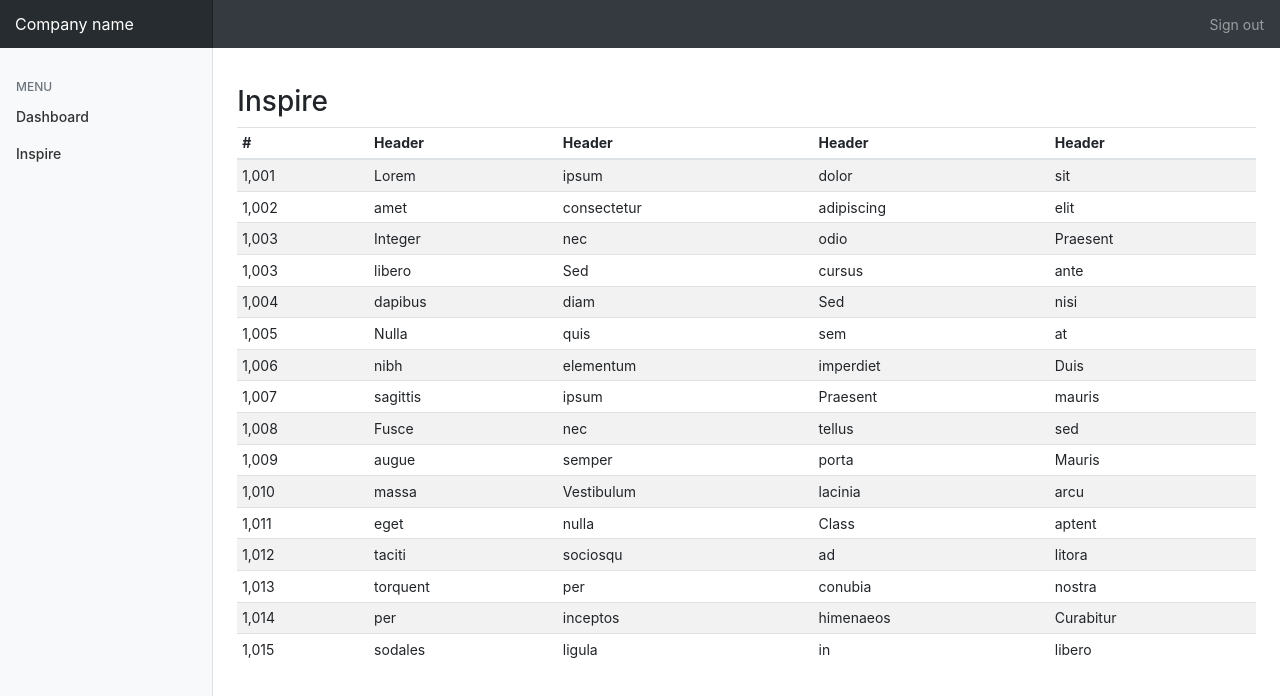
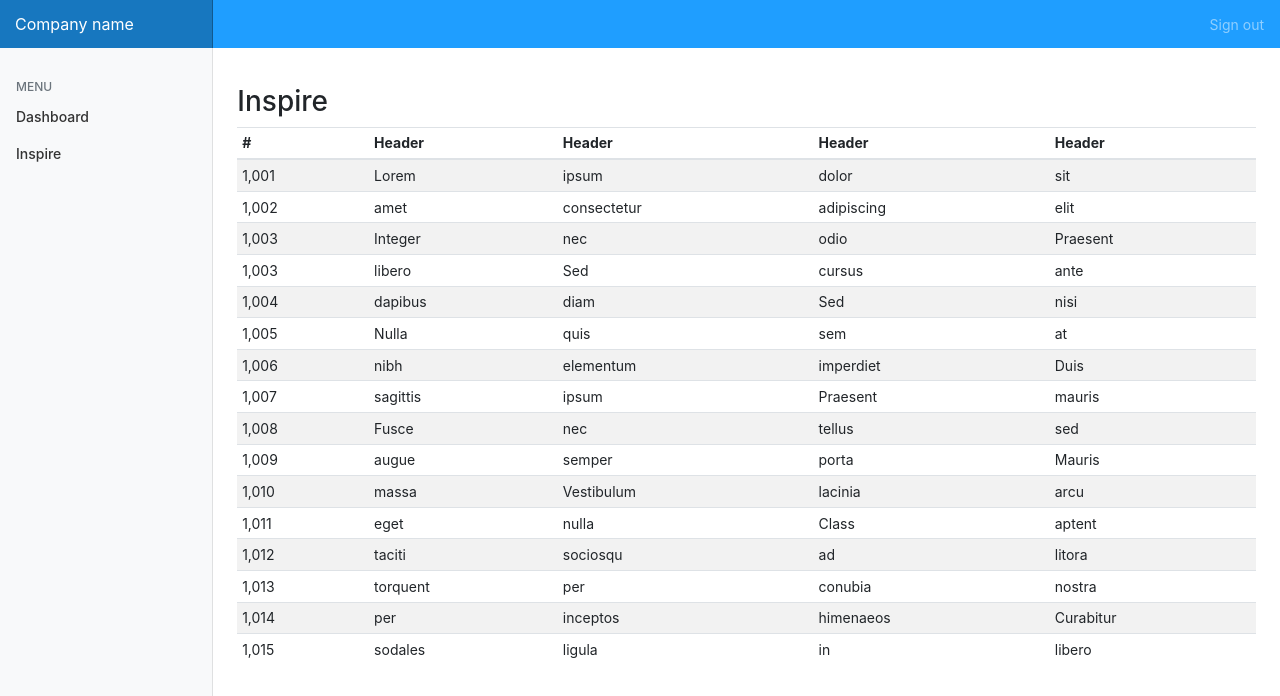
Before and after one commit to kurozakizz/nuxt-cloudfunction, a Nuxt app in the folder src/: page /inspire in a window 1280 px wide. Shown: the top 696 px of the page. Built offline with nearby package versions, Linux system fonts and the light colour scheme.

Commit message:
Add bg-blue to nav

```diff
--- a/src/layouts/default.vue
+++ b/src/layouts/default.vue
@@ -1,6 +1,6 @@
 <template>
   <div>
-    <nav class="navbar navbar-dark sticky-top bg-dark flex-md-nowrap p-0">
+    <nav class="navbar navbar-dark sticky-top bg-blue flex-md-nowrap p-0">
       <nuxt-link class="navbar-brand col-sm-3 col-md-2 mr-0" to="/">Company name</nuxt-link>
       <ul class="navbar-nav px-3">
         <li class="nav-item text-nowrap">
```
